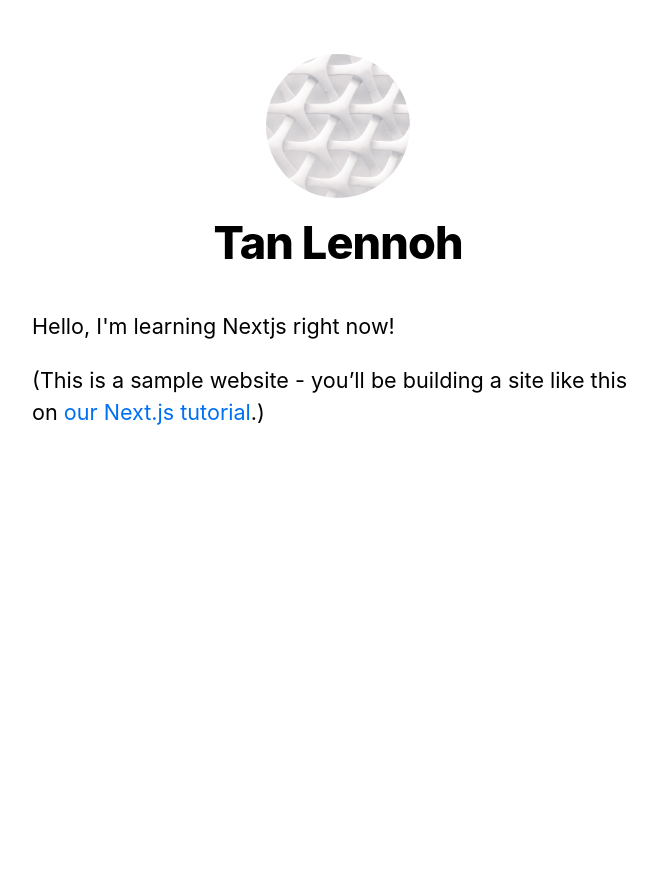
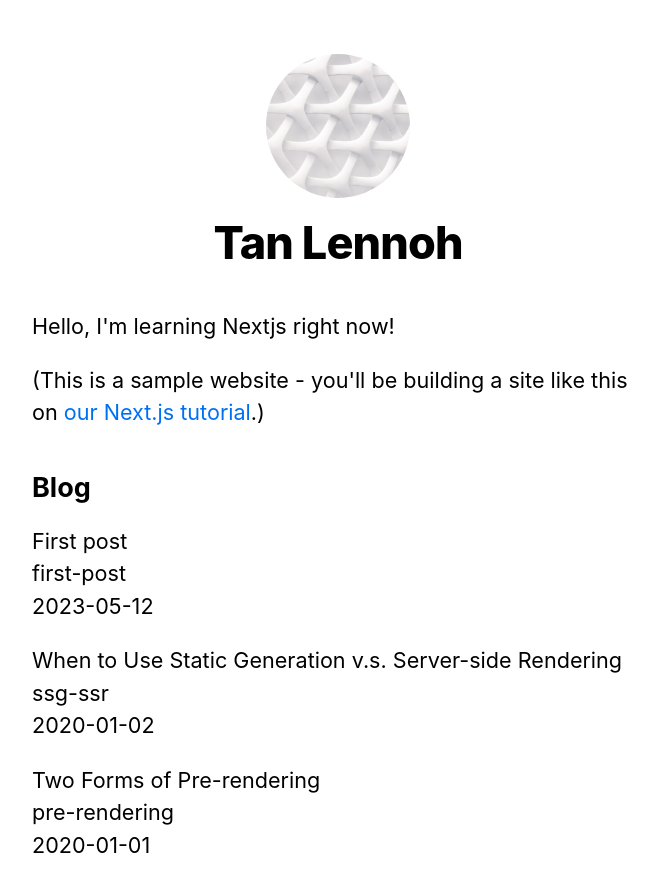
Before and after one commit to tanhleno/nextjs-blog, a Next.js app: page / in a window 1280 px wide. Shown: the top 892 px of the page, without its empty margins (302-960 px from the left). Before the commit the page ends 800 px from the top, so only its background shows below. Built offline with nearby package versions, Linux system fonts and the light colour scheme.

Commit message:
Add post list

```diff
--- a/pages/index.jsx
+++ b/pages/index.jsx
@@ -1,6 +1,7 @@
 import Head from 'next/head';
 import Layout, { siteTitle } from '../components/layout';
 import utilStyles from '../styles/utils.module.css';
+import { getSortedPostsData } from '../lib/posts';
 
 export default function Home({ allPostsData }) {
   return (
@@ -11,10 +12,33 @@
       <section className={utilStyles.headingMd}>
         <p>Hello, I'm learning Nextjs right now!</p>
         <p>
-          (This is a sample website - you’ll be building a site like this{' '}
+          (This is a sample website - you'll be building a site like this{' '}
           on <a href="https://nextjs.org/learn">our Next.js tutorial</a>.)
         </p>
+      </section>
+      <section className={`${utilStyles.headingMd} ${utilStyles.padding1px}`}>
+        <h2 className={utilStyles.headingLg}>Blog</h2>
+        <ul className={utilStyles.list}>
+          {allPostsData.map(({ id, date, title }) => (
+            <li className={utilStyles.listItem} key={id}>
+              {title}
+              <br />
+              {id}
+              <br />
+              {date}
+            </li>
+          ))}
+        </ul>
       </section>
     </Layout>
   );
 }
+
+export async function getStaticProps() {
+  const allPostsData = getSortedPostsData();
+  return {
+    props: {
+      allPostsData,
+    },
+  };
+}
```
